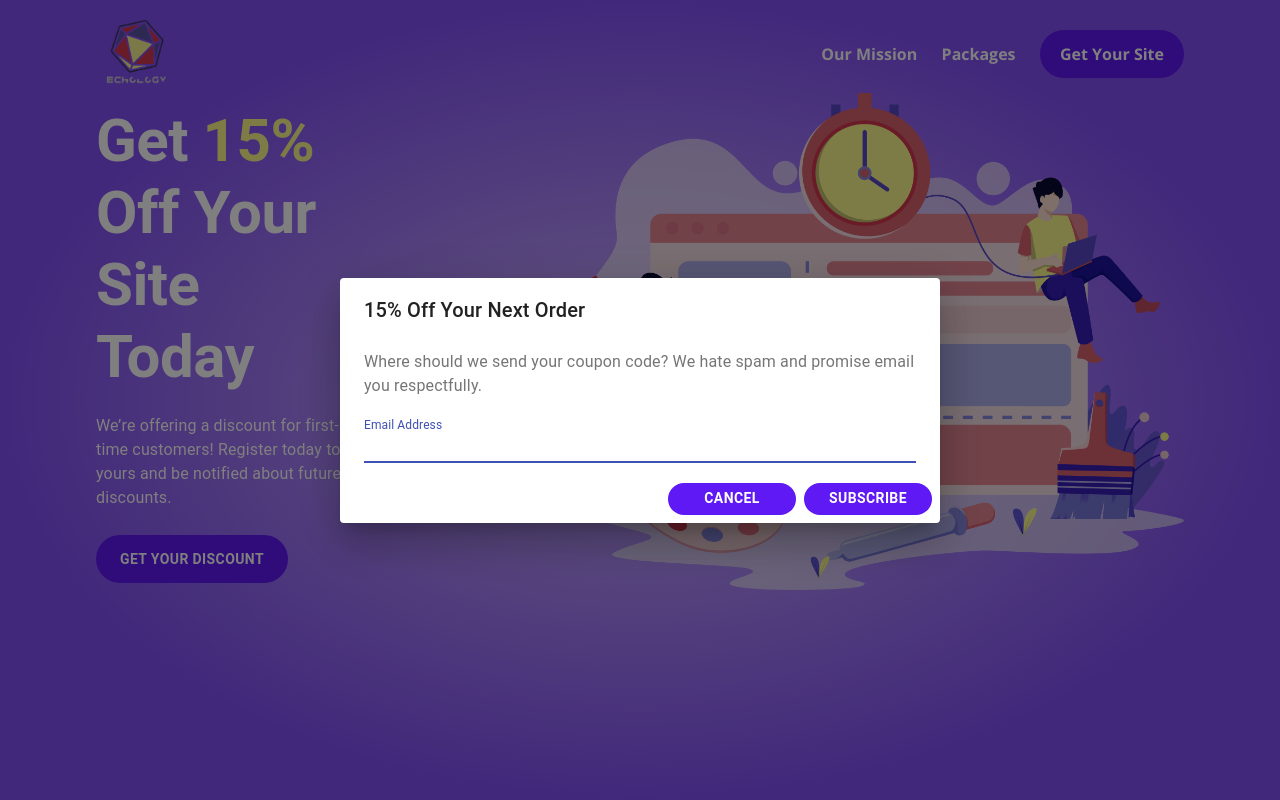
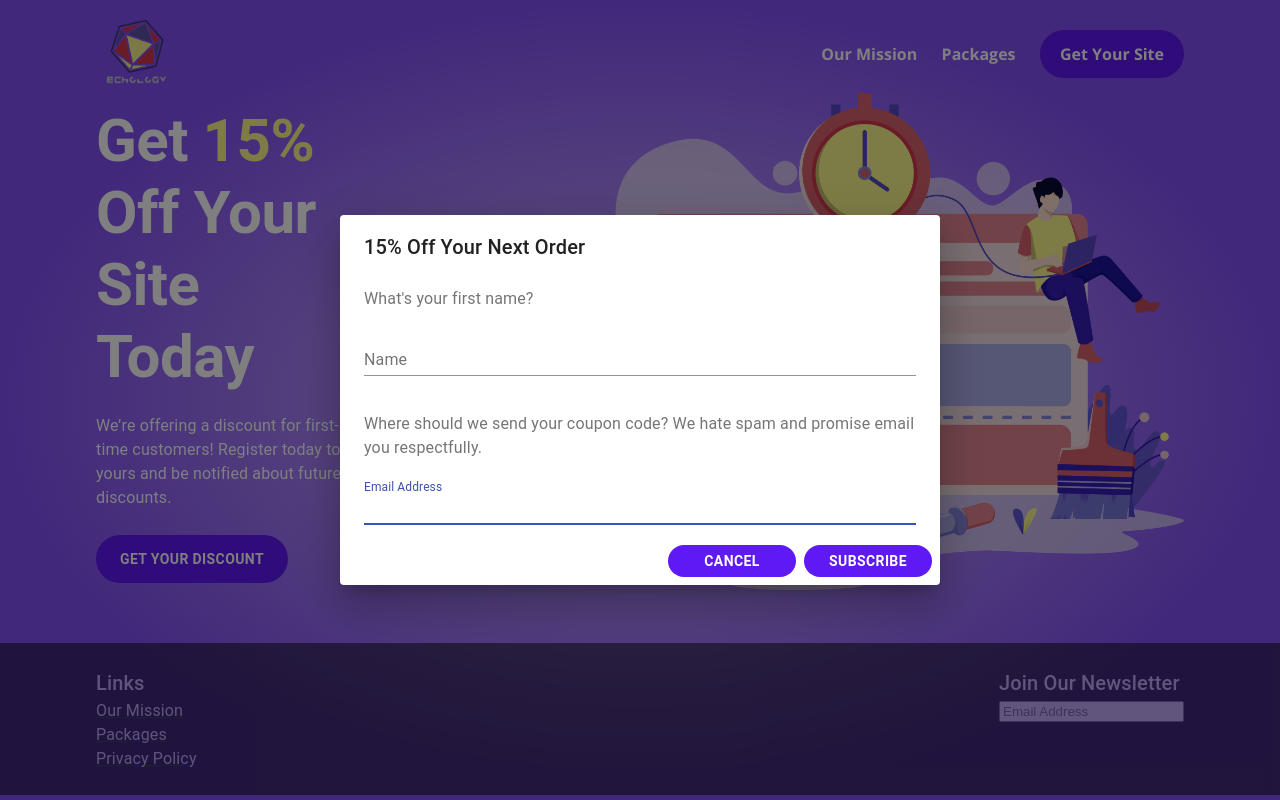
Before and after one commit to overhead525/echology-front-end, a React (Create React App) app: page /landing in a window 1280 px wide. Both pictures are taken after a click on the button "GET YOUR DISCOUNT". Built offline with nearby package versions, Linux system fonts and the light colour scheme.

Commit message:
carrier components completed

```diff
--- a/src/App.tsx
+++ b/src/App.tsx
@@ -1,6 +1,7 @@
 import React from 'react';
 import { BrowserRouter as Router, Switch, Route } from 'react-router-dom';
 import NavBar from './components/NavBar';
+import Footer from './components/Footer';
 import Landing from './pages/Landing';
 import Mission from './pages/Mission';
 import PageNotFound from './pages/PageNotFound';
@@ -54,6 +55,7 @@ function App() {
             </Route>
           </Switch>
         </Box>
+        <Footer />
       </Box>
     </Router>
   );
--- a/src/components/Footer.tsx
+++ b/src/components/Footer.tsx
@@ -1,33 +1,88 @@
 import React from 'react';
 import { Link } from 'react-router-dom';
 
+import Box from '@material-ui/core/Box';
 import Grid from '@material-ui/core/Grid';
+import { makeStyles } from '@material-ui/core/styles';
+import { withStyles } from '@material-ui/core/styles';
+import TextField from '@material-ui/core/TextField';
 import Typography from '@material-ui/core/Typography';
 
+import { brandColors } from '../constants/brand';
+
+const styles = {
+  textField: {
+    color: brandColors.pureWhite,
+  },
+};
+
+const useStyles = makeStyles(() => ({
+  boxContainer: {
+    padding: '1.5rem 0',
+    backgroundColor: brandColors.black,
+    opacity: 0.5,
+    marginTop: '3rem',
+  },
+  gridContainer: {
+    width: '85%',
+    margin: 'auto',
+  },
+  header: {
+    color: brandColors.pureWhite,
+  },
+  link: {
+    color: brandColors.pureWhite,
+  },
+  textField: {
+    color: brandColors.pureWhite,
+    outlineColor: brandColors.pureWhite,
+  },
+}));
+
 const Footer = () => {
+  const classes = useStyles();
+
   return (
-    <Grid container>
-      <Grid item xs={5}>
-        <Typography variant='h4'>Links</Typography>
-        <Link to='/'>
-          <Typography variant='h6'>Something</Typography>
-        </Link>
-        <Link to='/'>
-          <Typography variant='h6'>Something</Typography>
-        </Link>
-        <Link to='/'>
-          <Typography variant='h6'>Something</Typography>
-        </Link>
-        <Link to='/'>
-          <Typography variant='h6'>Something</Typography>
-        </Link>
-      </Grid>
-      <Grid item xs={7}>
-        <Grid container>
-          <Grid item></Grid>
+    <Box className={classes.boxContainer}>
+      <Grid
+        container
+        justify='space-between'
+        alignItems='flex-start'
+        className={classes.gridContainer}
+      >
+        <Grid item>
+          <Typography variant='h6' className={classes.header}>
+            Links
+          </Typography>
+          <Link to='/mission'>
+            <Typography variant='body1' className={classes.link}>
+              Our Mission
+            </Typography>
+          </Link>
+          <Link to='/pricing'>
+            <Typography variant='body1' className={classes.link}>
+              Packages
+            </Typography>
+          </Link>
+          <Link to='/privacy'>
+            <Typography variant='body1' className={classes.link}>
+              Privacy Policy
+            </Typography>
+          </Link>
+        </Grid>
+        <Grid item>
+          <Typography variant='h6' className={classes.header}>
+            Join Our Newsletter
+          </Typography>
+          <input
+            type='email'
+            name='EmailAddress'
+            id='emailAddress'
+            placeholder='Email Address'
+          />
         </Grid>
       </Grid>
-    </Grid>
+    </Box>
   );
 };
 
--- a/src/components/NavBar.tsx
+++ b/src/components/NavBar.tsx
@@ -2,7 +2,6 @@ import React from 'react';
 import { Link } from 'react-router-dom';
 import logo from '../echology_logo.png';
 import { brandColors } from '../constants/brand';
-import { Link } from 'react-router-dom';
 
 import CustomButton from './CustomButton';
 import SmallerCustomButton from './SmallerCustomButton';
--- a/src/pages/Landing/LandingLargeScreens.tsx
+++ b/src/pages/Landing/LandingLargeScreens.tsx
@@ -1,6 +1,7 @@
 import React from 'react';
 
 import { makeStyles } from '@material-ui/core';
+import Box from '@material-ui/core/Box';
 import Button from '@material-ui/core/Button';
 import Dialog from '@material-ui/core/Dialog';
 import DialogActions from '@material-ui/core/DialogActions';
@@ -32,6 +33,9 @@ const useStyles = makeStyles(() => ({
   },
   heroImageWrapper: {
     textAlign: 'right',
+  },
+  customDivider: {
+    margin: '2rem 0',
   },
   customButtonStyle1: {
     backgroundColor: brandColors.purple,
@@ -124,6 +128,15 @@ const LandingLargeScreens = () => {
                 15% Off Your Next Order
               </DialogTitle>
               <DialogContent>
+                <DialogContentText>What's your first name?</DialogContentText>
+                <TextField
+                  margin='dense'
+                  id='name'
+                  label='Name'
+                  type='text'
+                  fullWidth
+                />
+                <Box className={classes.customDivider} />
                 <DialogContentText>
                   Where should we send your coupon code? We hate spam and
                   promise email you respectfully.
@@ -131,7 +144,7 @@ const LandingLargeScreens = () => {
                 <TextField
                   autoFocus
                   margin='dense'
-                  id='name'
+                  id='emailAddress'
                   label='Email Address'
                   type='email'
                   fullWidth
--- a/src/pages/Landing/LandingMobileScreens.tsx
+++ b/src/pages/Landing/LandingMobileScreens.tsx
@@ -1,6 +1,7 @@
 import React from 'react';
 
 import { makeStyles } from '@material-ui/core/styles';
+import Box from '@material-ui/core/Box';
 import Button from '@material-ui/core/Button';
 import Dialog from '@material-ui/core/Dialog';
 import DialogActions from '@material-ui/core/DialogActions';
@@ -32,6 +33,9 @@ const useStyles = makeStyles(() => ({
   heroImage: {
     width: '70%',
     height: 'auto',
+  },
+  customDivider: {
+    margin: '2rem 0',
   },
   centerItems: {
     textAlign: 'center',
@@ -141,12 +145,21 @@ const LandingMobileScreens = () => {
             15% Off Your Next Order
           </DialogTitle>
           <DialogContent>
+            <DialogContentText>What's your first name?</DialogContentText>
+            <TextField
+              autoFocus
+              margin='dense'
+              id='name'
+              label='Name'
+              type='text'
+              fullWidth
+            />
+            <Box className={classes.customDivider} />
             <DialogContentText>
               Where should we send your coupon code? We hate spam and promise
               email you respectfully.
             </DialogContentText>
             <TextField
-              autoFocus
               margin='dense'
               id='name'
               label='Email Address'
--- a/src/pages/Mission/MissionMobileScreens.tsx
+++ b/src/pages/Mission/MissionMobileScreens.tsx
@@ -11,8 +11,8 @@ import missionImage from '../../missionImage.png';
 const useStyles = makeStyles({
   bigText: {
     fontWeight: 900,
-    fontSize: '6.0rem',
-    lineHeight: '6.0rem',
+    fontSize: '5.0rem',
+    lineHeight: '5.0rem',
     color: brandColors.yellow,
     marginTop: '5.5rem',
     marginBottom: '4.0rem',
--- a/src/pages/Pricing/index.tsx
+++ b/src/pages/Pricing/index.tsx
@@ -12,8 +12,8 @@ import Typography from '@material-ui/core/Typography';
 const useStyles = makeStyles(() => ({
   title: {
     color: brandColors.pureWhite,
-    marginTop: '3rem',
-    marginBottom: '2rem',
+    margin: '3rem auto 2rem auto',
+    maxWidth: '100%',
   },
   checkoutButton: {
     marginTop: '3rem',
@@ -26,7 +26,7 @@ const Pricing = () => {
   return (
     <Box>
       <Grid container direction='column' alignItems='center'>
-        <Typography variant='h4' className={classes.title}>
+        <Typography variant='h4' className={classes.title} align='center'>
           <b>Choose Your Package</b>
         </Typography>
       </Grid>
```
